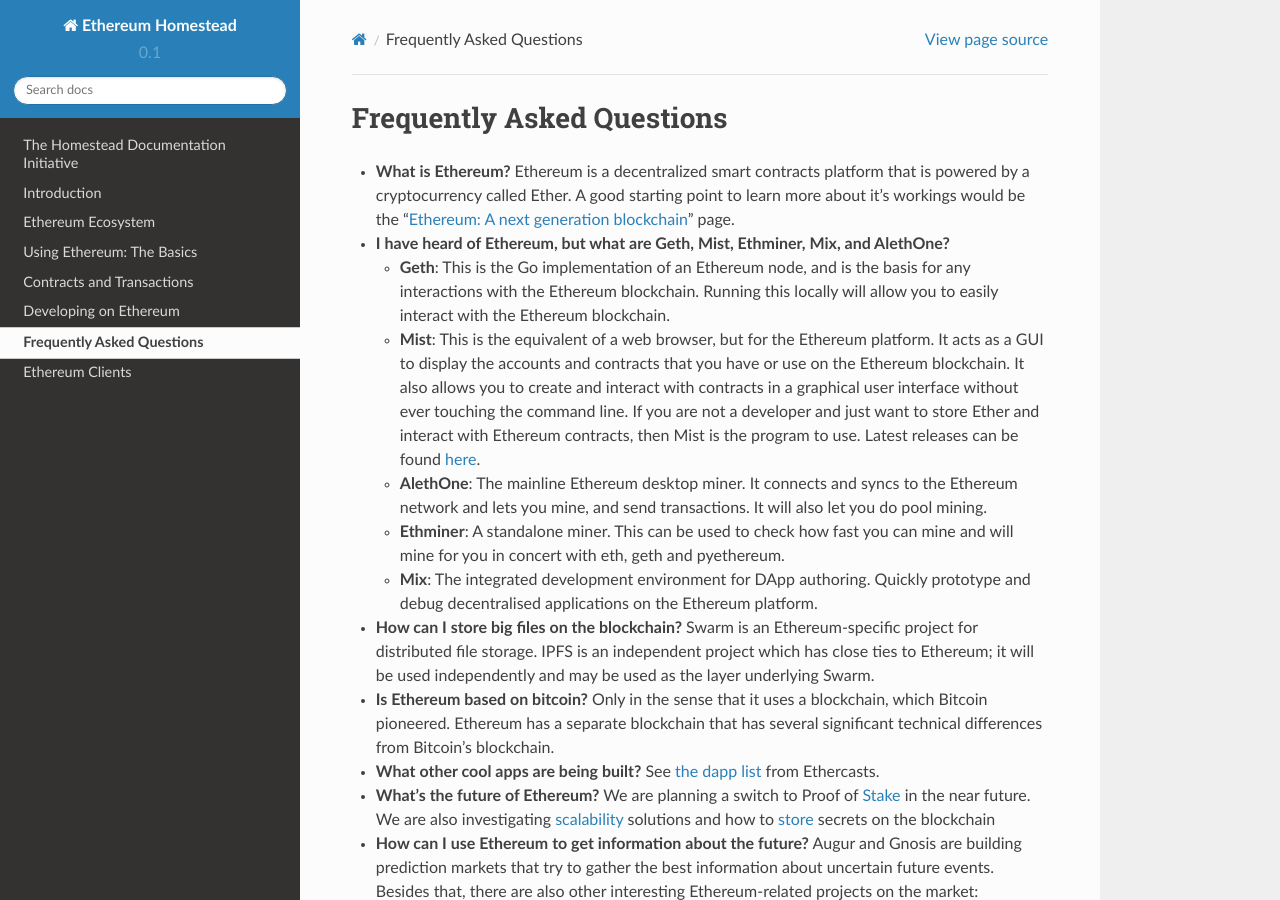
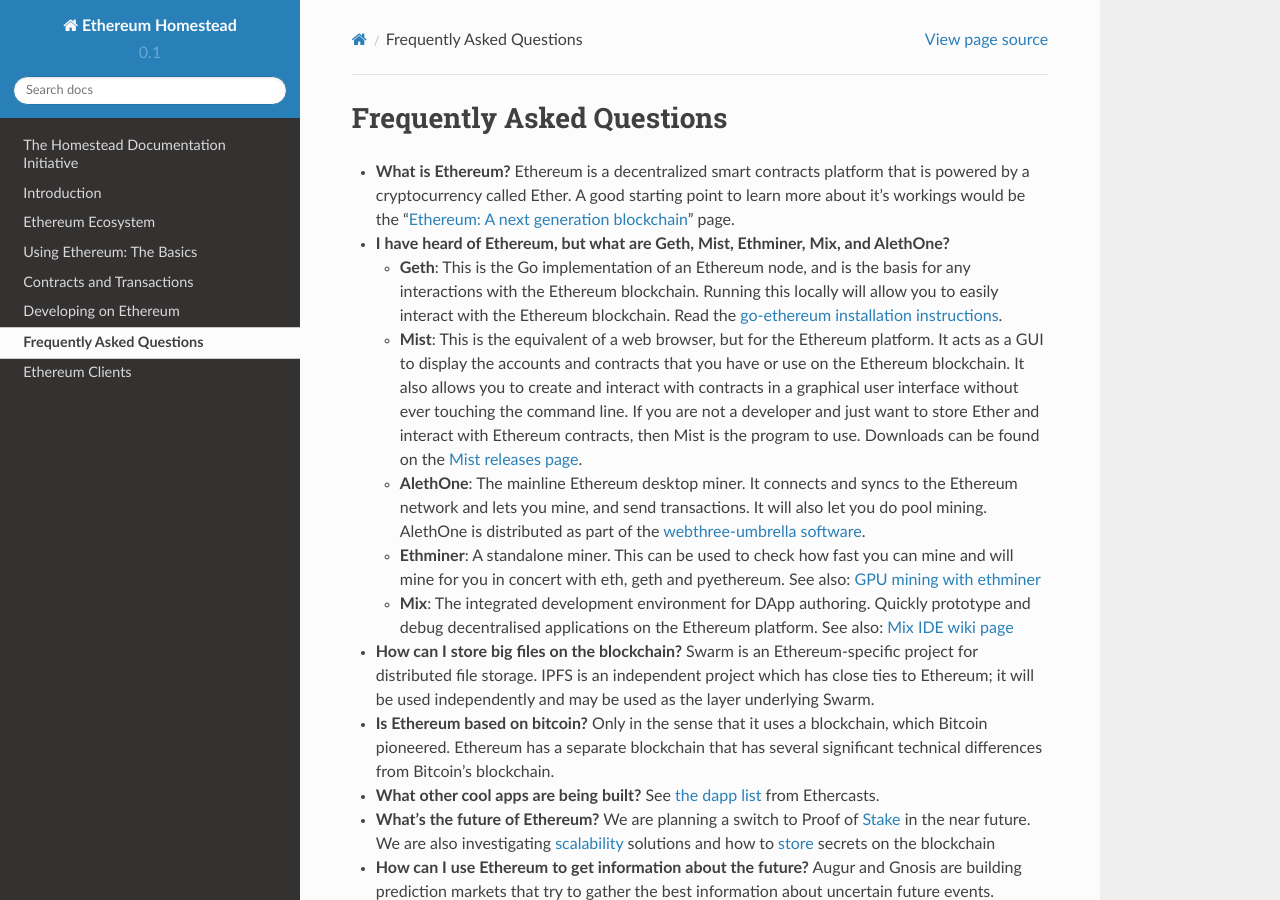
Before and after one commit to ethereum/homestead-guide, a Sphinx documentation site: the page built from source/frequently-asked-questions/frequently-asked-questions.rst, in a window 1280 px wide and 900 px high. Built offline with Sphinx 7.4.7 and the Read the Docs theme 2.0.0, drawn with Linux system fonts in a browser that asks for light colours.

Commit message:
Re-add links that got lost

```diff
--- a/source/frequently-asked-questions/frequently-asked-questions.rst
+++ b/source/frequently-asked-questions/frequently-asked-questions.rst
@@ -5,11 +5,12 @@
 
 * **I have heard of Ethereum, but what are Geth, Mist, Ethminer, Mix, and AlethOne?**
 
-  * **Geth**: This is the Go implementation of an Ethereum node, and is the basis for any interactions with the Ethereum blockchain. Running this locally will allow you to easily interact with the Ethereum blockchain.
-  * **Mist**: This is the equivalent of a web browser, but for the Ethereum platform. It acts as a GUI to display the accounts and contracts that you have or use on the Ethereum blockchain. It also allows you to create and interact with contracts in a graphical user interface without ever touching the command line. If you are not a developer and just want to store Ether and interact with Ethereum contracts, then Mist is the program to use. Latest releases can be found `here <https://github.com/ethereum/mist/releases>`_.
-  * **AlethOne**: The mainline Ethereum desktop miner. It connects and syncs to the Ethereum network and lets you mine, and send transactions. It will also let you do pool mining.
-  * **Ethminer**: A standalone miner. This can be used to check how fast you can mine and will mine for you in concert with eth, geth and pyethereum.
-  * **Mix**: The integrated development environment for DApp authoring. Quickly prototype and debug decentralised applications on the Ethereum platform.
+  * **Geth**: This is the Go implementation of an Ethereum node, and is the basis for any interactions with the Ethereum blockchain. Running this locally will allow you to easily interact with the Ethereum blockchain. Read the `go-ethereum installation instructions <https://github.com/ethereum/go-ethereum/wiki/Building-Ethereum>`_.
+  * **Mist**: This is the equivalent of a web browser, but for the Ethereum platform. It acts as a GUI to display the accounts and contracts that you have or use on the Ethereum blockchain. It also allows you to create and interact with contracts in a graphical user interface without ever touching the command line. If you are not a developer and just want to store Ether and interact with Ethereum contracts, then Mist is the program to use. Downloads can be found on the `Mist releases page  <https://github.com/ethereum/mist/releases>`_.
+  * **AlethOne**: The mainline Ethereum desktop miner. It connects and syncs to the Ethereum network and lets you mine, and send transactions. It will also let you do pool mining.  AlethOne is distributed as part of the `webthree-umbrella software <https://github.com/ethereum/webthree-umbrella/releases>`_.
+  * **Ethminer**: A standalone miner. This can be used to check how fast you can mine and will mine for you in concert with eth, geth and pyethereum. See also: `GPU mining with ethminer <https://github.com/ethereum/go-ethereum/wiki/Mining#gpu-mining-with-ethminer>`_
+  * **Mix**: The integrated development environment for DApp authoring. Quickly prototype and debug decentralised applications on the Ethereum platform. See also: `Mix IDE wiki page <https://github.com/ethereum/wiki/wiki/Mix:-The-DApp-IDE>`_
+
 * **How can I store big files on the blockchain?**
   Swarm is an Ethereum-specific project for distributed file storage. IPFS is an independent project which has close ties to Ethereum; it will be used independently and may be used as the layer underlying Swarm.
 * **Is Ethereum based on bitcoin?**
```
